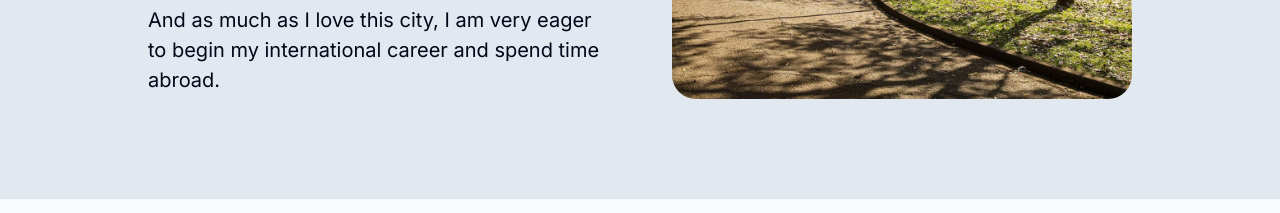
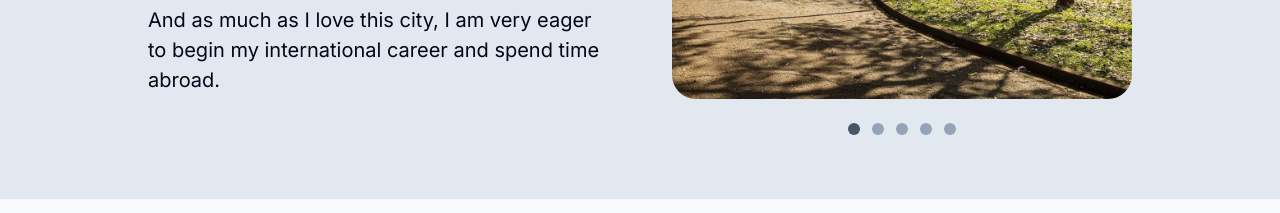
Before and after one commit to gustavoiha/gustavoiha-website, a Next.js app: page / in a window 1280 px wide. Shown: the part 2480-2693 px from the top of the page. Built offline with nearby package versions, Linux system fonts and the light colour scheme.

Commit message:
feat: recolor image switch

```diff
--- a/app/_components/image-switch.tsx
+++ b/app/_components/image-switch.tsx
@@ -31,7 +31,7 @@
         {
           images.map((image, index) => (
             <input
-              className="appearance-none rounded-xl w-3 h-3 bg-sand-100 checked:bg-sand-400 cursor-pointer"
+              className="appearance-none rounded-xl w-3 h-3 bg-slate-400 checked:bg-slate-600 cursor-pointer"
               type="radio"
               id={image.id}
               key={image.id}
```
